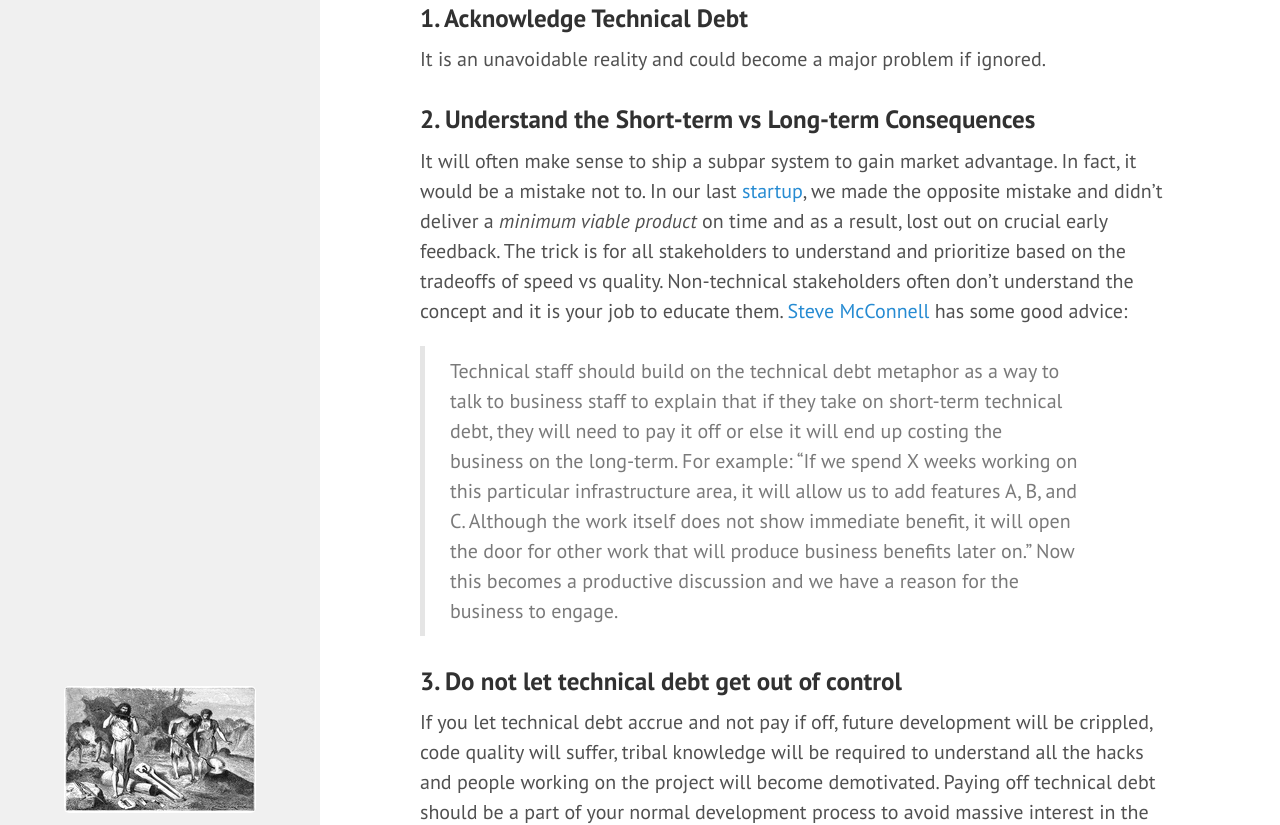
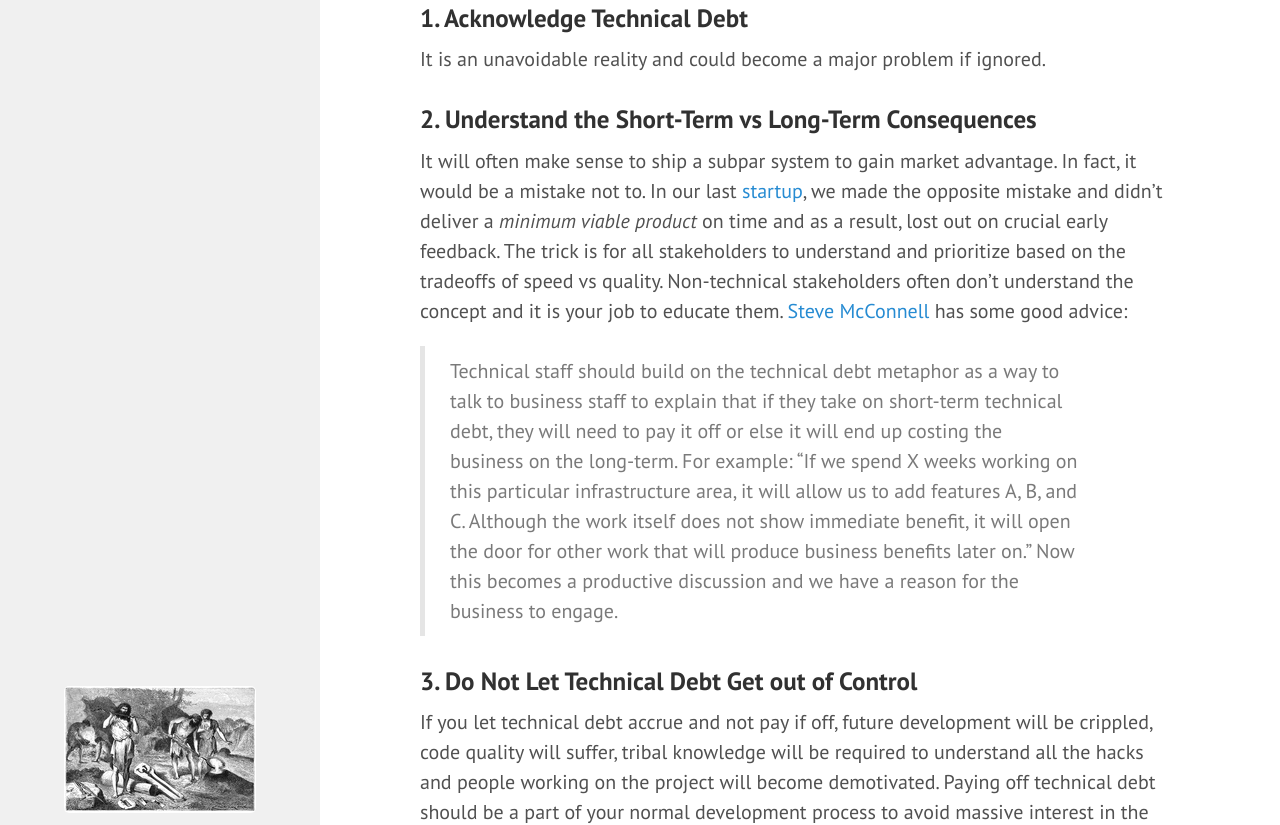
Before and after one commit to talk2viren/umermansoor.github.io, a Jekyll site: the page built from _posts/2016-04-27-do-not-let-technical-debt-get-out-of-control.md, in a window 1280 px wide and 1400 px high, scrolled down 980 px. Shown: the part 157-982 px from the top of the window. Built offline with Jekyll 4.4.1, drawn with Linux system fonts in a browser that asks for light colours; nearby versions of some CDN libraries; a script that is not in the unit is left out; comment, search, counter and statistics services are not loaded.

Commit message:
heading typos

```diff
--- a/_posts/2016-04-27-do-not-let-technical-debt-get-out-of-control.md
+++ b/_posts/2016-04-27-do-not-let-technical-debt-get-out-of-control.md
@@ -20,12 +20,12 @@ The lessons to be learned are:
 ### 1. Acknowledge Technical Debt
 It is an unavoidable reality and could become a major problem if ignored.
 
-### 2. Understand the Short-term vs Long-term Consequences
+### 2. Understand the Short-Term vs Long-Term Consequences
 It will often make sense to ship a subpar system to gain market advantage. In fact, it would be a mistake not to. In our last [startup](http://www.paperistic.com/), we made the opposite mistake and didn’t deliver a *minimum viable product* on time and as a result, lost out on crucial early feedback. The trick is for all stakeholders to understand and prioritize based on the tradeoffs of speed vs quality. Non-technical stakeholders often don’t understand the concept and it is your job to educate them. [Steve McConnell](http://www.ontechnicaldebt.com/blog/steve-mcconnell-on-categorizing-managing-technical-debt/) has some good advice:
 
 > Technical staff should build on the technical debt metaphor as a way to talk to business staff to explain that if they take on short-term technical debt, they will need to pay it off or else it will end up costing the business on the long-term. For example: “If we spend X weeks working on this particular infrastructure area, it will allow us to add features A, B, and C. Although the work itself does not show immediate benefit, it will open the door for other work that will produce business benefits later on.”  Now this becomes a productive discussion and we have a reason for the business to engage.
 
-### 3. Do not let technical debt get out of control
+### 3. Do Not Let Technical Debt Get out of Control
 If you let technical debt accrue and not pay if off, future development will be crippled, code quality will suffer, tribal knowledge will be required to understand all the hacks and people working on the project will become demotivated. Paying off technical debt should be a part of your normal development process to avoid massive interest in the future.
 
 In the next post, we’ll look at Software Entropy and whether the ‘disorder in a software system’ is a bad thing.
```
